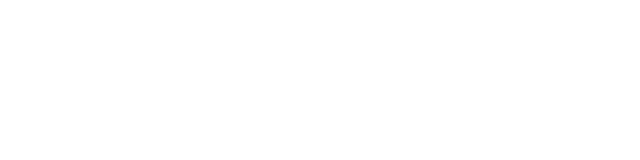
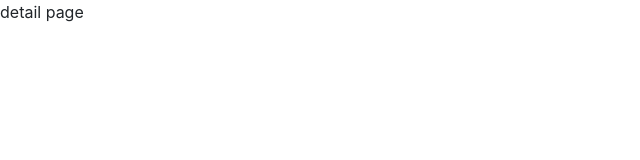
Before and after one commit to SantiagoMS03/ucfevents, a React (Create React App) app in the folder client/: page /universities/1 in a window 1280 px wide. Before the commit this address had no page. Shown: the top 160 px of the page, without its empty margins (0-640 px from the left). Built offline with nearby package versions, Linux system fonts and the light colour scheme; the HTML template or start-up script is replaced by a standard one.

Commit message:
I created a university detail page.

```diff
--- a/client/src/App.js
+++ b/client/src/App.js
@@ -8,6 +8,7 @@ import EventDetailPage from "./routes/events/EventDetailPage";
 import EditEventPage from "./routes/events/EditEventPage";
 import CreateEventPage from "./routes/events/CreateEventPage";
 import EditUniversityPage from "./routes/universities/EditUniversityPage";
+import UniversityDetailPage from "./routes/universities/UniversityDetailPage";
 
 function App() {
   return (
@@ -20,6 +21,7 @@ function App() {
           <Route exact path="/events/:eventid/edit" element={<EditEventPage/>}/>
           <Route exact path="/newevent" element={<CreateEventPage/>}/>
           <Route exact path="/universities/:universityid/edit" element={<EditUniversityPage/>}/>
+          <Route exact path="/universities/:universityid" element={<UniversityDetailPage/>}/>
         </Routes>
       </BrowserRouter>
     </EventsContextProvider>
--- /dev/null
+++ b/client/src/apis/UniversityFinder.js
@@ -0,0 +1,5 @@
+import axios from "axios";
+
+export default axios.create({
+  baseURL: "http://localhost:4000/Universities",
+});
--- /dev/null
+++ b/client/src/routes/universities/UniversityDetailPage.js
@@ -0,0 +1,12 @@
+import React from 'react'
+
+const UniversityDetailPage = () => {
+    return (
+        <div>
+            detail page
+
+        </div>
+    )
+}
+
+export default UniversityDetailPage;
```
Also changed, not shown: client/src/routes/universities/CreateUniversityPage.js (deleted, +0 -11 lines), client/src/components/Universities/UniversityList.js (added).
